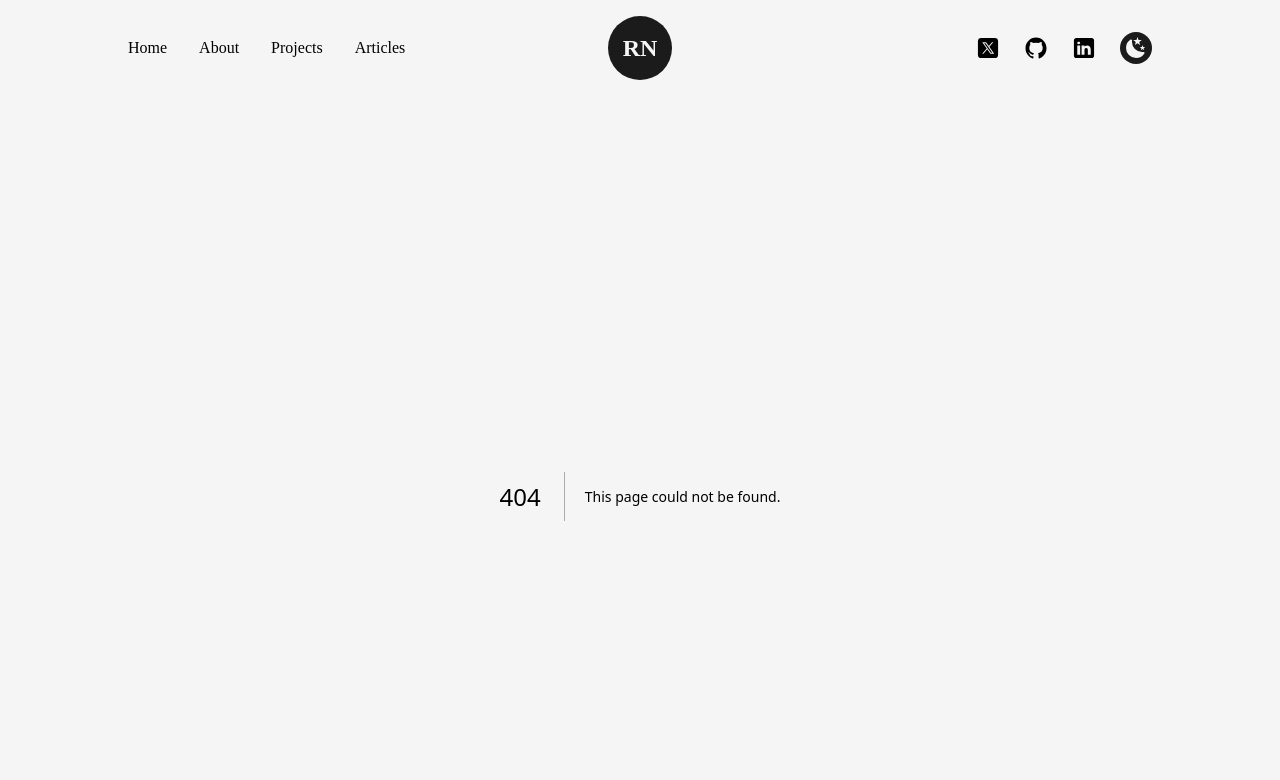
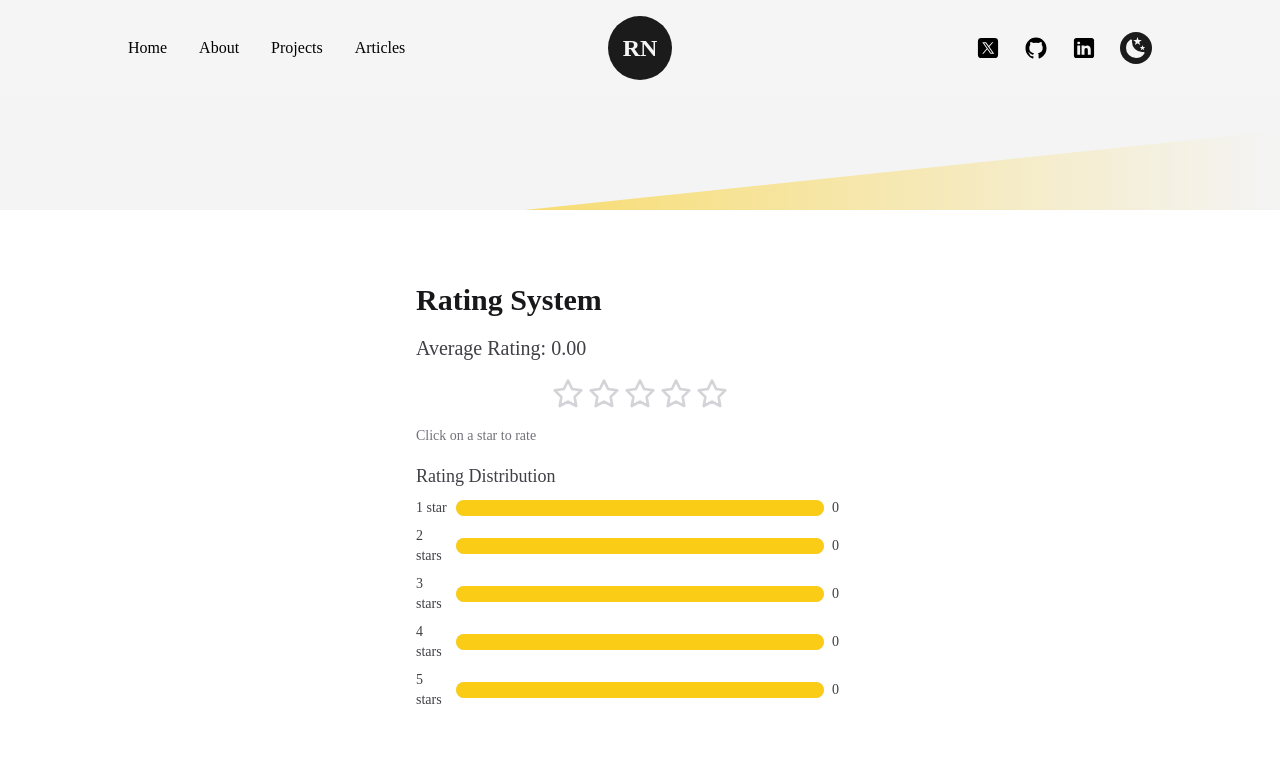
Before and after one commit to Ubaton/portfolio_v2, a Next.js app: page /play-a-game in a window 1280 px wide. Before the commit this address had no page. Shown: the top 780 px of the page. Built offline with nearby package versions, Linux system fonts and the light colour scheme.

Commit message:
Rating system game added

```diff
--- a/src/pages/index.js
+++ b/src/pages/index.js
@@ -63,6 +63,11 @@ export default function Home() {
               </div>
             </div>
           </div>
+          <div className="flex justify-center items-center w-full">
+            <button className="bg-dark text-light p-2 rounded-lg">
+              <Link href="/play-a-game">Play a Game</Link>
+            </button>
+          </div>
         </Layout>
         <HireMe />
         <motion.div
--- /dev/null
+++ b/src/pages/play-a-game.js
@@ -0,0 +1,109 @@
+import React, { useState, useEffect } from "react";
+import { StarIcon } from "lucide-react";
+
+// Simulating the RatingSystem class from the previous example
+class RatingSystem {
+  constructor() {
+    this.ratings = [];
+    this.totalRatings = 0;
+    this.sumRatings = 0;
+  }
+
+  addRating(rating) {
+    this.ratings.push(rating);
+    this.totalRatings++;
+    this.sumRatings += rating;
+  }
+
+  getAverageRating() {
+    return this.totalRatings === 0 ? 0 : this.sumRatings / this.totalRatings;
+  }
+
+  getRatingDistribution() {
+    const distribution = { 1: 0, 2: 0, 3: 0, 4: 0, 5: 0 };
+    this.ratings.forEach((rating) => distribution[rating]++);
+    return distribution;
+  }
+}
+
+const ratingSystem = new RatingSystem();
+
+export default function RatingSystemUI() {
+  const [averageRating, setAverageRating] = useState(0);
+  const [distribution, setDistribution] = useState({});
+  const [userRating, setUserRating] = useState(0);
+
+  useEffect(() => {
+    updateRatings();
+  }, []);
+
+  const updateRatings = () => {
+    setAverageRating(ratingSystem.getAverageRating());
+    setDistribution(ratingSystem.getRatingDistribution());
+  };
+
+  const handleRating = (rating) => {
+    ratingSystem.addRating(rating);
+    setUserRating(rating);
+    updateRatings();
+  };
+
+  return (
+    <div className="min-h-screen bg-zinc-100 dark:bg-zinc-900 py-6 flex flex-col justify-center sm:py-12">
+      <div className="relative py-3 sm:max-w-xl sm:mx-auto">
+        <div className="absolute inset-0 bg-gradient-to-r from-yellow-400 to-light-blue-500 dark:from-yellow-700 dark:to-yellow-900 shadow-lg transform -skew-y-6 sm:skew-y-0 sm:-rotate-6 sm:rounded-3xl"></div>
+        <div className="relative px-4 py-10 bg-white dark:bg-zinc-900 shadow-lg sm:rounded-3xl sm:p-20">
+          <div className="max-w-md mx-auto">
+            <div className="divide-y divide-zinc-200 dark:divide-zinc-700">
+              <div className="py-8 text-base leading-6 space-y-4 text-zinc-700 dark:text-zinc-300 sm:text-lg sm:leading-7">
+                <h2 className="text-3xl font-extrabold text-zinc-900 dark:text-zinc-100">
+                  Rating System
+                </h2>
+                <p className="text-xl">
+                  Average Rating: {averageRating.toFixed(2)}
+                </p>
+                <div className="flex justify-center space-x-1">
+                  {[1, 2, 3, 4, 5].map((star) => (
+                    <StarIcon
+                      key={star}
+                      className={`h-8 w-8 ${
+                        star <= userRating
+                          ? "text-yellow-400"
+                          : "text-zinc-300 dark:text-zinc-600"
+                      } cursor-pointer`}
+                      onClick={() => handleRating(star)}
+                    />
+                  ))}
+                </div>
+                <p className="text-sm text-zinc-500 dark:text-zinc-400">
+                  Click on a star to rate
+                </p>
+                <div className="mt-4">
+                  <h3 className="text-lg font-medium">Rating Distribution</h3>
+                  {Object.entries(distribution).map(([rating, count]) => (
+                    <div key={rating} className="flex items-center mt-2">
+                      <span className="text-sm font-medium w-8">
+                        {rating} star{rating !== "1" ? "s" : ""}
+                      </span>
+                      <div className="flex-1 h-4 mx-2 bg-zinc-200 dark:bg-zinc-700 rounded-full">
+                        <div
+                          className="h-4 bg-yellow-400 rounded-full"
+                          style={{
+                            width: `${
+                              (count / ratingSystem.totalRatings) * 100
+                            }%`,
+                          }}
+                        ></div>
+                      </div>
+                      <span className="text-sm font-medium w-8">{count}</span>
+                    </div>
+                  ))}
+                </div>
+              </div>
+            </div>
+          </div>
+        </div>
+      </div>
+    </div>
+  );
+}
```
Also changed, not shown: 1 other file (tests, documents, lock files or other folders).
